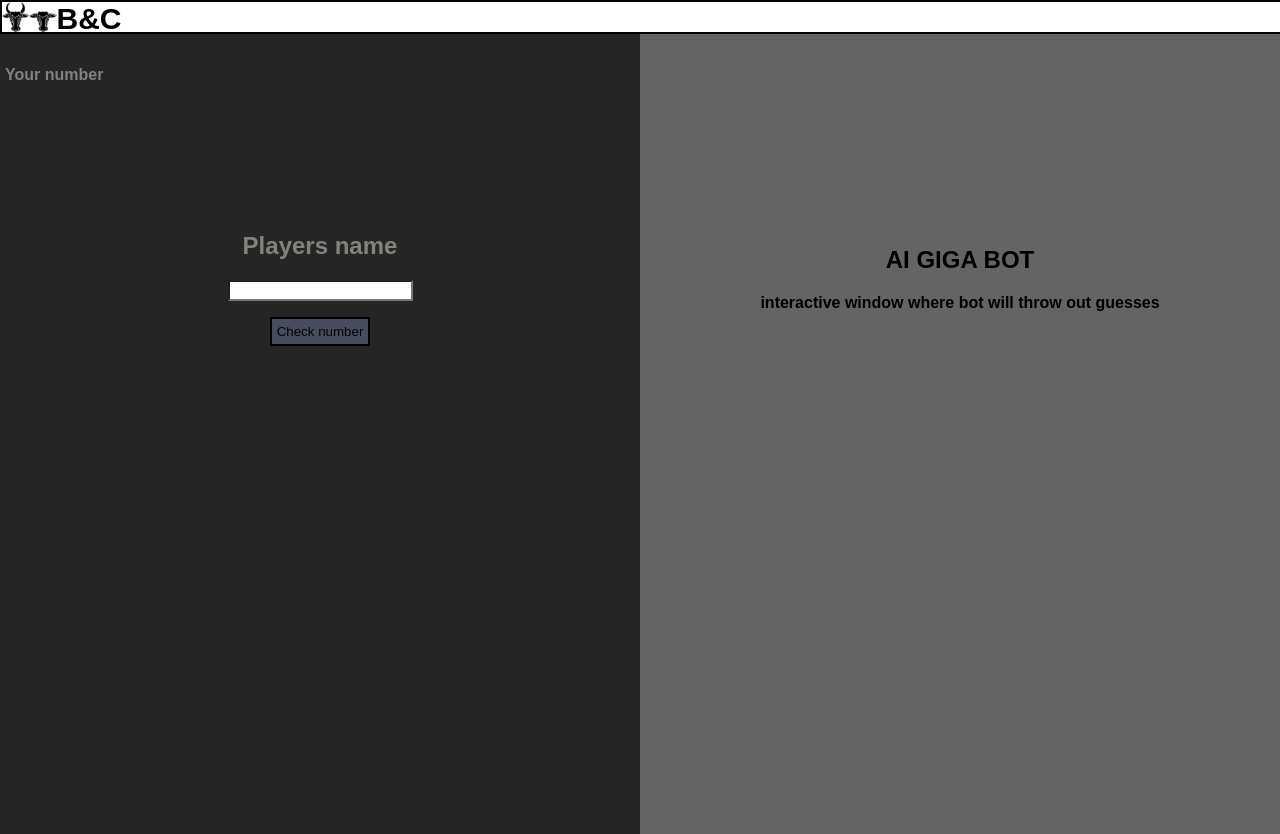
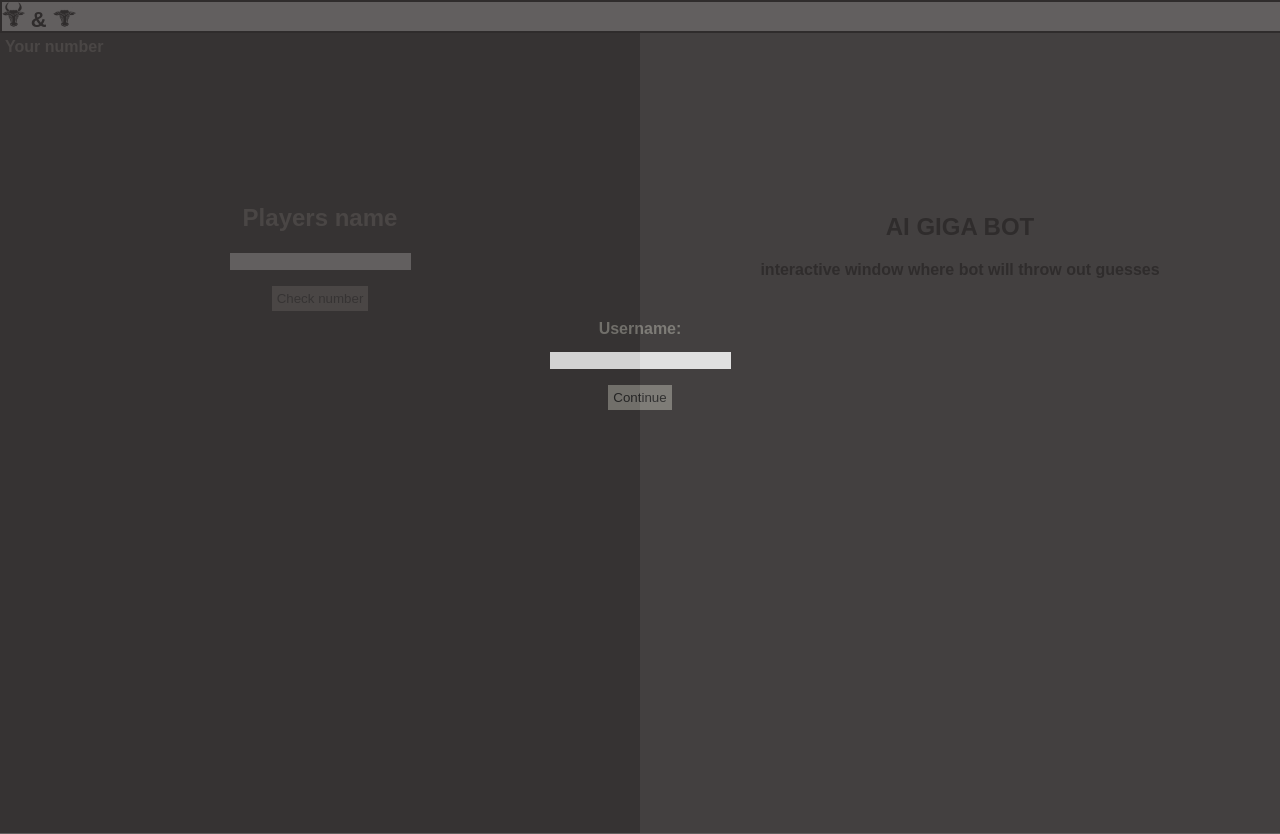
Before and after one commit to maksbubata/BACs, a plain HTML site: page index.html in a window 1280 px wide. Drawn offline with Linux system fonts and the light colour scheme.

Commit message:
overlayadded

```diff
--- a/defpagestyle.css
+++ b/defpagestyle.css
@@ -35,19 +35,45 @@ body {
     width: 100%;
     border: 2px solid black;
     background-color:white;
-    font-size: 30px;
+    font-size: 22px;
     text-align:inherit;
-    height: 30px;
+    height: 29px;
     position: -webkit-sticky; /* Safari & IE */
     position: sticky;
-    top: 0
+
   }
 
   .buttons {
     border-radius: 0px;
-    background-color: rgb(71, 77, 92);
-    border: 2px solid black;
+    background-color: rgb(133, 130, 124);
+    border: transparent;
+    color: rgb(37, 37, 37);
     padding: 5px;
     font-family: Arial, Helvetica, sans-serif;
 
   }
+  .overlay{
+    opacity:0.8;
+    background-color: rgb(59, 56, 56);
+    position:fixed;
+    width:100%;
+    height:100%;
+    top:0px;
+    left:0px;
+    z-index:1000;
+
+    text-align: center;
+    padding-top: 25%;
+
+}
+.inputs {
+  border-radius: 0px;
+  -webkit-border-radius: 0;
+  border-width: 0;
+}
+
+label{
+  display: block;
+  text-align: center;
+  padding-bottom: 1%;
+}
--- a/index.html
+++ b/index.html
@@ -8,18 +8,24 @@
     </head>
 
     <body style="padding: 0; margin: 0; font-family: Arial, Helvetica, sans-serif;font-weight: bold;">
+      <div class="overlay" style="color: rgb(133, 130, 124);">
+        <label>Username:</label> <input id="username" class="inputs" type="text">
+        <p></p>
+        <button id="subusern" type="submit" class="buttons">Continue</button>
+      </div>
       <div class="topcontainer">
-          B&C
-          <img src="bulls.png" height="30" style="float: left;">
-          <img src="cows1.png" height="30" style="float:left;">
+
+        <img src="bulls.png" height="25">
+        <div2>&</div2>
+        <img src="cows1.png" height="25">
 
       </div>
 
       <div1 class="left">
-          <div style="color: rgb(133, 130, 124); font-size: 40;text-align: left;padding-top: 5%; padding-left: 5px;">Your number</div>
+        <div style="color: rgb(133, 130, 124); font-size: 40;text-align: left;padding-top: 5px; padding-left: 5px;">Your number</div>
             <h2 style="padding-top: 20%;">Players name</h2>
             <p>
-                <input id = "guess" style="border-radius: 0px; -webkit-border-radius: 0;" type="text">
+              <input id = "guess" type="text" class="inputs">
             </p>
             <p>
               <button id="player" class="buttons" type="submit">Check number</button>
@@ -28,7 +34,7 @@
         </div1>
 
         <div2 class="right">
-              <h2 style="padding-top: 30%;" >AI GIGA BOT</h2>
+            <h2 style="padding-top: 25%;" >AI GIGA BOT</h2>
             <p>interactive window where bot will throw out guesses</p>
         </div2>
     </body>
```
Lines whose indentation alone changed are shown as unchanged.
